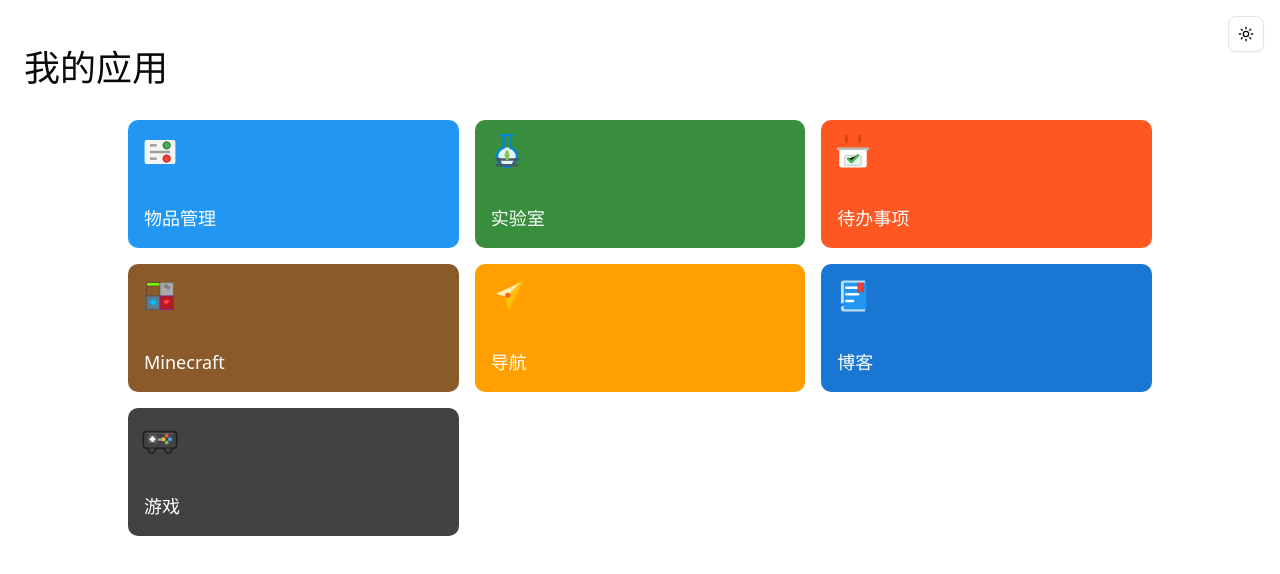
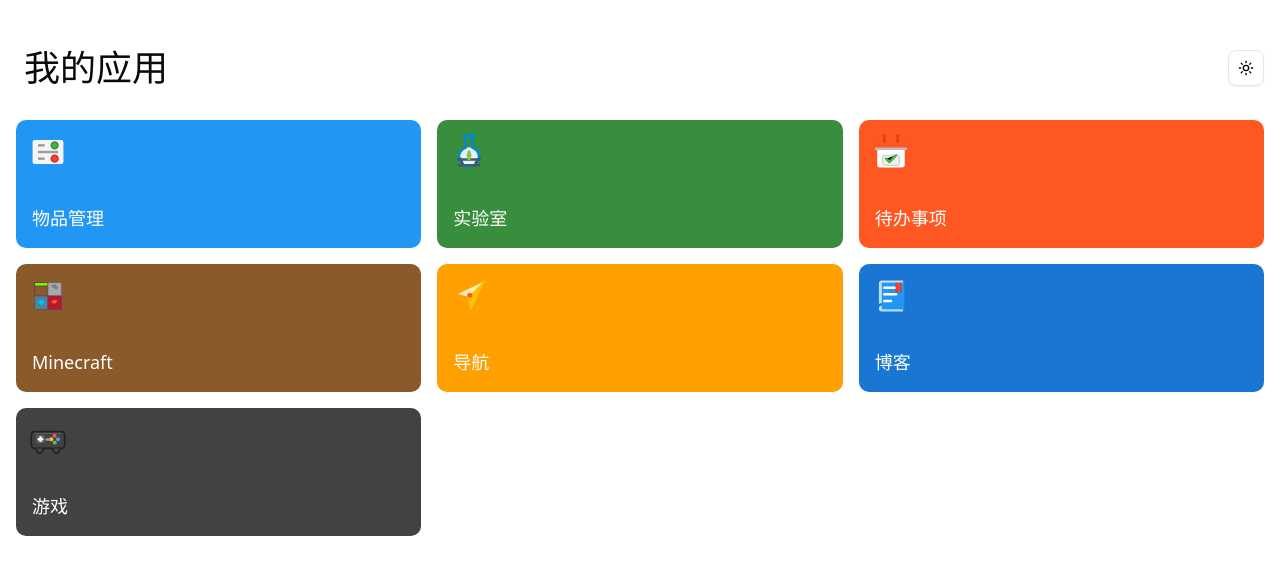
Before and after one commit to dogeow/dogeow, a Next.js app: page / in a window 1280 px wide. Shown: the top 574 px of the page. Built offline with nearby package versions, Linux system fonts and the light colour scheme.

Commit message:
一体化

```diff
--- a/app/lab/layout.tsx
+++ b/app/lab/layout.tsx
@@ -6,9 +6,9 @@ export default function RootLayout({
     children: React.ReactNode;
   }>) {
     return (
-      <div>
+      <div className="mx-auto container">
         <Header/>
-        <main className="container py-6">
+        <main className="py-6">
             {children}
         </main>
       </div>
--- a/app/page.tsx
+++ b/app/page.tsx
@@ -8,14 +8,14 @@ export default function Home() {
   const tiles = config.tiles as Tile[];
 
   return (
-    <div className="min-h-screen p-4">
-      <div className="absolute top-4 right-4 z-10">
+    <div className="min-h-screen container mx-auto p-4">
+
+      <div className="flex items-center justify-between">
+        <h1 className="text-4xl font-light mb-8 mt-8 ml-2">我的应用</h1>
         <ModeToggle />
       </div>
 
-      <h1 className="text-4xl font-light mb-8 mt-8 ml-2">我的应用</h1>
-
-      <div className="grid grid-cols-3 auto-rows-[8rem] gap-4 max-w-5xl mx-auto">
+      <div className="grid grid-cols-3 auto-rows-[8rem] gap-4">
         {tiles.map((tile: Tile, index: number) => (
           <Link
             key={index}
--- a/components/Header.tsx
+++ b/components/Header.tsx
@@ -151,7 +151,7 @@ export function Header() {
 
   return (
     <header className="sticky top-0 z-50 w-full border-b bg-background/95 backdrop-blur supports-[backdrop-filter]:bg-background/60">
-      <div className="container flex h-14 items-center max-w-6xl mx-auto px-4">
+      <div className="container flex h-14 items-center mx-auto">
         <div className="flex items-center mr-8">
           <Link href="/lab" className="flex items-center space-x-2">
             <span className="font-bold">实验室</span>
```
